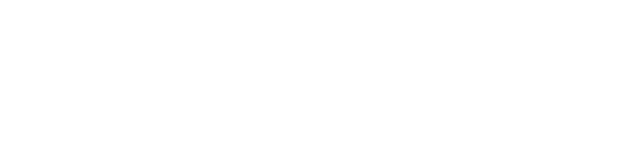
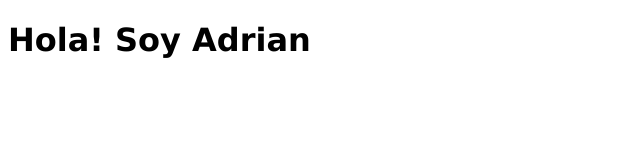
Before and after one commit to al043390/principal, a plain HTML site: page index.html in a window 1280 px wide. Shown: the whole page, without its empty margins (0-640 px from the left). Drawn offline with Linux system fonts and the light colour scheme.

Commit message:
Update index.html

```diff
--- a/index.html
+++ b/index.html
@@ -9,5 +9,5 @@
 <body>
 
 </body>
-
+    <h1> Hola! Soy Adrian</h1>
 </html>
```
